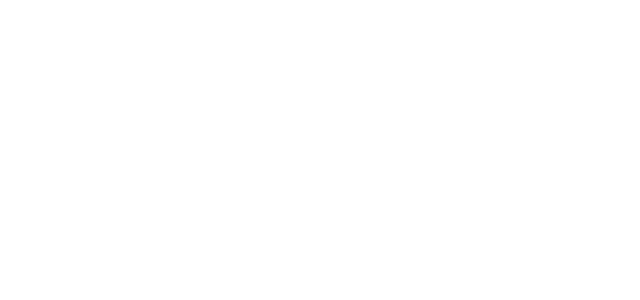
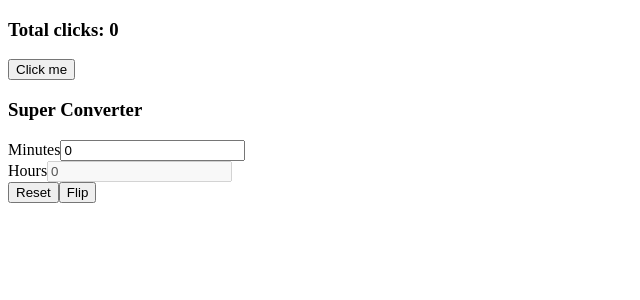
Before and after one commit to csmook95/my-app, a React (Create React App) app: page / in a window 1280 px wide. Shown: the top 300 px of the page, without its empty margins (0-640 px from the left). Built offline with nearby package versions, Linux system fonts and the light colour scheme.

Commit message:
2023.01.18

```diff
--- a/src/App.tsx
+++ b/src/App.tsx
@@ -1,8 +1,11 @@
-import React from 'react';
+import Counter from "./ts/01.counter";
+import Converter from "./ts/02.converter";
 
 function App() {
   return (
-    <div className="App">
+    <div>
+      <Counter></Counter>
+      <Converter></Converter>
     </div>
   );
 }
--- a/src/index.tsx
+++ b/src/index.tsx
@@ -1,10 +1,10 @@
-import React from 'react';
 import ReactDOM from 'react-dom/client';
 import App from './App';
 
 const root = ReactDOM.createRoot(
   document.getElementById('root') as HTMLElement
 );
+
 root.render(
   <App />
 );
--- /dev/null
+++ b/src/ts/01.counter.tsx
@@ -0,0 +1,17 @@
+import React from "react"
+
+function Counter() {
+  const [counter, setCounter] = React.useState(0);
+  function countUp() {
+    setCounter(current => { return ++current })
+  }
+  console.log(`rendered`, counter)
+  return (
+    <div>
+      <h3>Total clicks: {counter}</h3>
+      <button onClick={countUp}>Click me</button>
+    </div>
+  );
+}
+
+export default Counter;
--- /dev/null
+++ b/src/ts/02.converter.tsx
@@ -0,0 +1,59 @@
+import React from "react"
+
+function Converter() {
+    const [time, setTime] = React.useState(0);
+    const [flip, setFlip] = React.useState(true);
+    const onChange = (event: React.ChangeEvent<HTMLInputElement>) => {
+        if (Number.isNaN(event.target.value)
+            || parseFloat(event.target.value) === 0) {
+            setTime(0)
+        }
+        else setTime(parseFloat(event.target.value))
+    }
+    const onFocus = (event: React.FocusEvent<HTMLInputElement>) => {
+        if (parseFloat(event.target.value) === 0) {
+            event.target.value = ``
+        }
+    }
+    const fnReset = () => setTime(0)
+    const fnFlip = () => {
+        setTime(0)
+        setFlip(current => !current)
+    }
+    const validTime = (value: number) => {
+        if (Number.isNaN(time)) return ``
+        else return value
+    }
+
+    return (
+        <div>
+            <h3>Super Converter</h3>
+            <div>
+                <label htmlFor="minutes">Minutes</label>
+                <input
+                    value={validTime(flip ? time : time * 60)}
+                    id="minutes"
+                    type="number"
+                    placeholder="Minutes"
+                    onChange={onChange}
+                    onFocus={onFocus}
+                    disabled={!flip}></input>
+            </div>
+            <div>
+                <label htmlFor="hours">Hours</label>
+                <input
+                    value={validTime(flip ? Math.round(time / 60) : time)}
+                    id="hours"
+                    type="number"
+                    placeholder="Hours"
+                    onChange={onChange}
+                    onFocus={onFocus}
+                    disabled={flip}></input>
+            </div>
+            <button onClick={fnReset}>Reset</button>
+            <button onClick={fnFlip}>Flip</button>
+        </div>
+    );
+}
+
+export default Converter
```
